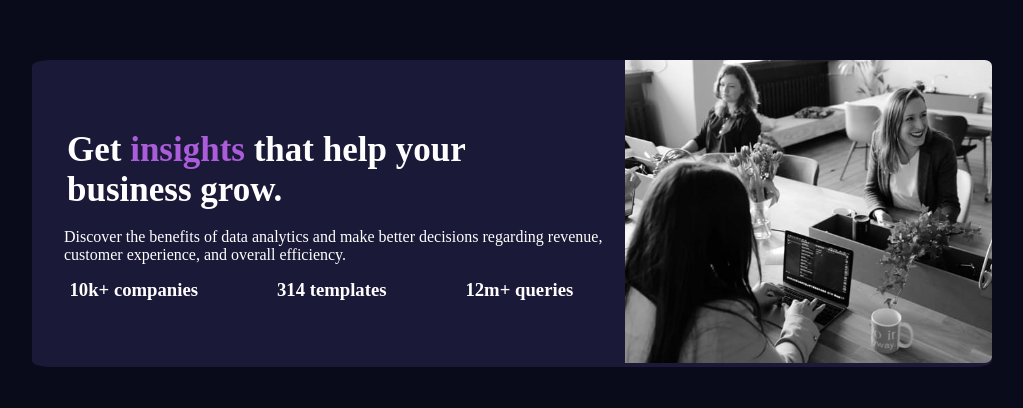
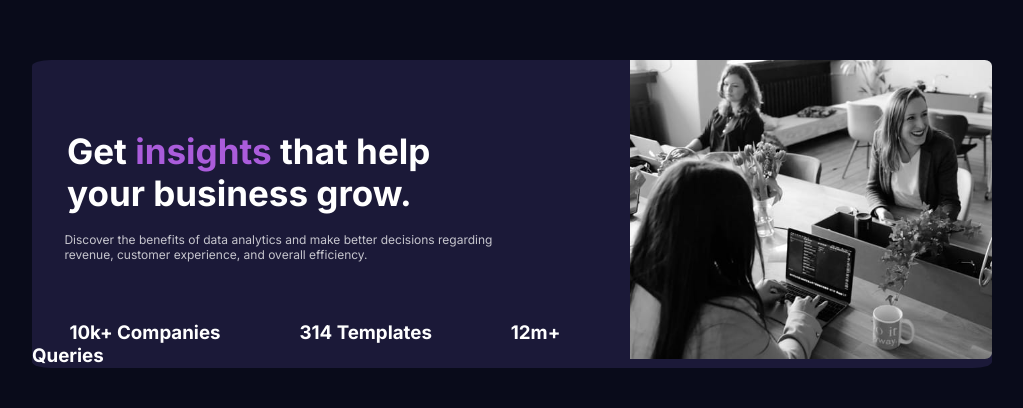
Before and after one commit to becks-tech/stats-preview-card-component-main, a plain HTML site: page index.html in a window 1280 px wide. Shown: the part 180-588 px from the top of the page, without its empty margins (128-1151 px from the left). Drawn offline with Linux system fonts and the light colour scheme.

Commit message:
changes made

```diff
--- a/styles.css
+++ b/styles.css
@@ -42,51 +42,34 @@ body{
     font-size: 35px;
     font-weight: 700;
     color: var(--white);
-    padding: 2em 1em 0.5em 1em;
+    padding: 2em 4em 0.5em 1em;
+    font-family: var(--inter700);
 }
 .text-container p{
-    padding: 0 1em 1em 2em;
-    color: var(--white)
+    padding: 0 8em 1em 2.7em;
+    color: var(--slightly-transparent-white-main-para);
+    font-family: var(--inter400);
+    font-size: 12px;
 }
 .img-container img{
-    filter:hsla(277, 64%, 61%,0.4);
-    -webkit-filter: opacity(100%);
     display: inline;
     width: 100%;
     border-radius: 0 2% 2% 0;
 }
+.img-container::before{
+    filter:hsla(277, 64%, 61%,0.4);
+}
+.stats{
+    margin-top: 3em;
 
+}
 .stats h3{
     display: inline;
     color: var(--white);
     padding: 2em;
+    text-transform: capitalize;
+    font-family: var(--inter400);
 }
-
-
-
-
-
-
-
-
-
-
-
-
-
-
-
-
-
-
-
-
-
-
-
-
-
-
 
 
 .attribution {
```
